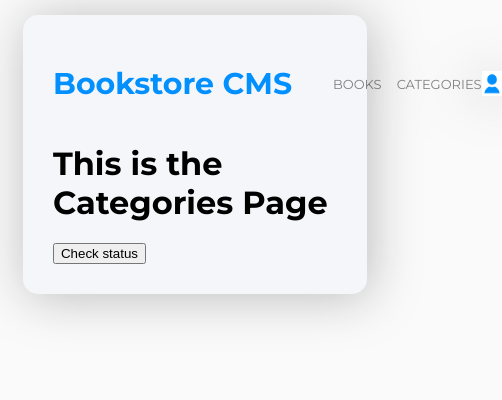
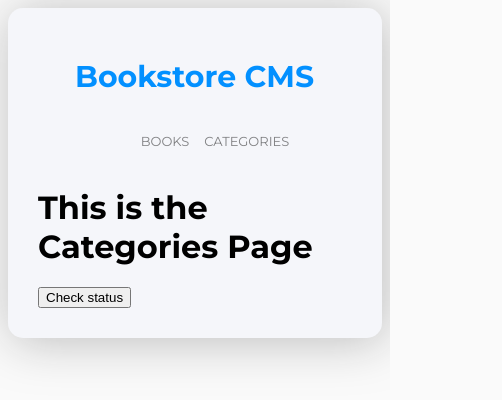
Before and after one commit to alexpuente0/bookstore-react, a React (Create React App) app: page /categories in a window 390 px wide. Shown: the top 400 px of the page, 502 px wide, since content can reach past the window. Built offline with nearby package versions, Linux system fonts and the light colour scheme.

Commit message:
Add mobile version

```diff
--- a/src/App.scss
+++ b/src/App.scss
@@ -216,3 +216,70 @@ body {
   border-radius: 3px;
   height: 2rem;
 }
+
+@media screen and (max-width: 768px) {
+
+  .main {
+    display: flex;
+    flex-direction: column;
+    align-items: center;
+    margin: 0;
+  }
+
+  .head-links {
+    display: flex;
+    flex-direction: row;
+    justify-content: space-between;
+  }
+
+  .user {
+  display: none;
+  }
+
+  .main-book-container {
+    flex-direction: column;
+  }
+
+  .separator {
+    display: flex;
+    flex-direction: column;
+  }
+
+  .everyBook {
+    width: 100%;
+  }
+
+  .spcategory {
+  align-self: center;
+  }
+
+  .chapter-info {
+    display: flex;
+    flex-direction: column;
+    gap: 10px;
+    margin-top: 20px;
+    align-items: center;
+  }
+
+  .btncont {
+    flex-direction: row;
+    justify-content: space-evenly;
+  }
+  .bookbtn {
+    padding: 5px 0 10px 0;
+  }
+  .removebtn {
+    padding: 5px 0 10px 0;
+  }
+  .input-cont {
+    flex-direction: column;
+  }
+  .input-cont #title,
+  #author,
+  .category {
+    width: 100%;
+  }
+  .input-cont #author {
+    width: 100%;
+  }
+}
```
